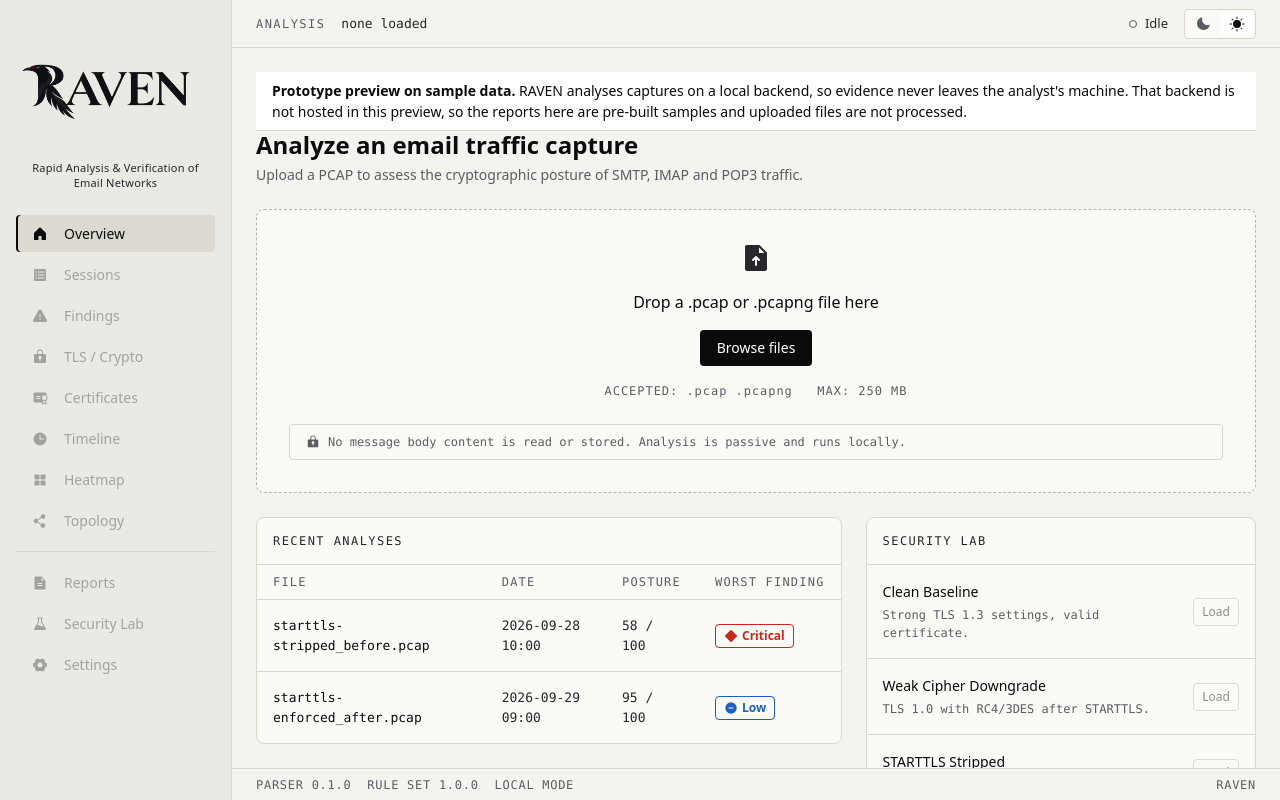
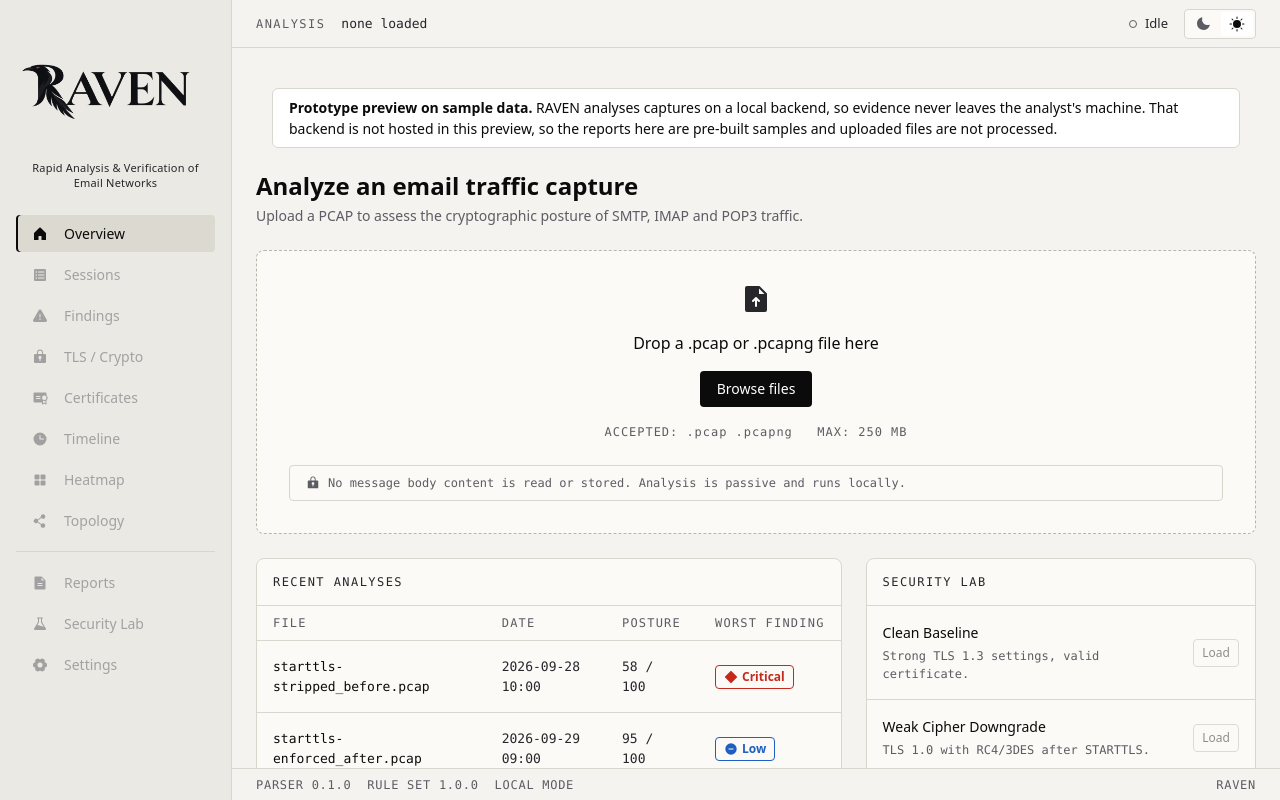
Before and after one commit to UCcodez/RAVEN, a React (Vite) app in the folder frontend/: page / in a window 1280 px wide. Built offline with nearby package versions, Linux system fonts and the light colour scheme; no server answers.

Commit message:
Update DemoBanner.jsx

```diff
--- a/frontend/src/components/ui/DemoBanner.jsx
+++ b/frontend/src/components/ui/DemoBanner.jsx
@@ -4,9 +4,10 @@
     <p
       role="note"
       style={{
-        margin: 0,
+        margin: "16px 16px 24px",
         padding: "8px 16px",
-        borderBottom: "1px solid var(--border)",
+        border: "1px solid var(--border)",
+        borderRadius: 6,
         background: "var(--surface-raised)",
         color: "var(--text-primary)",
       }}
```
